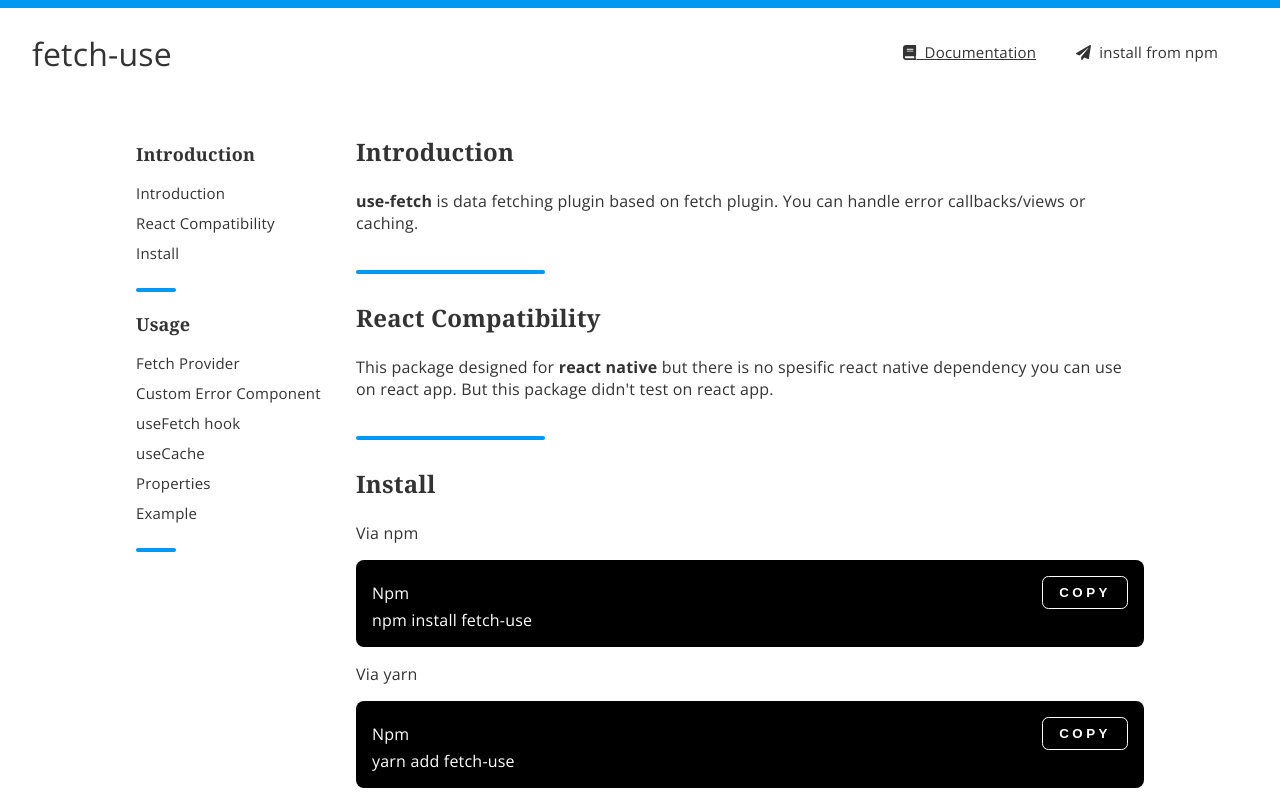
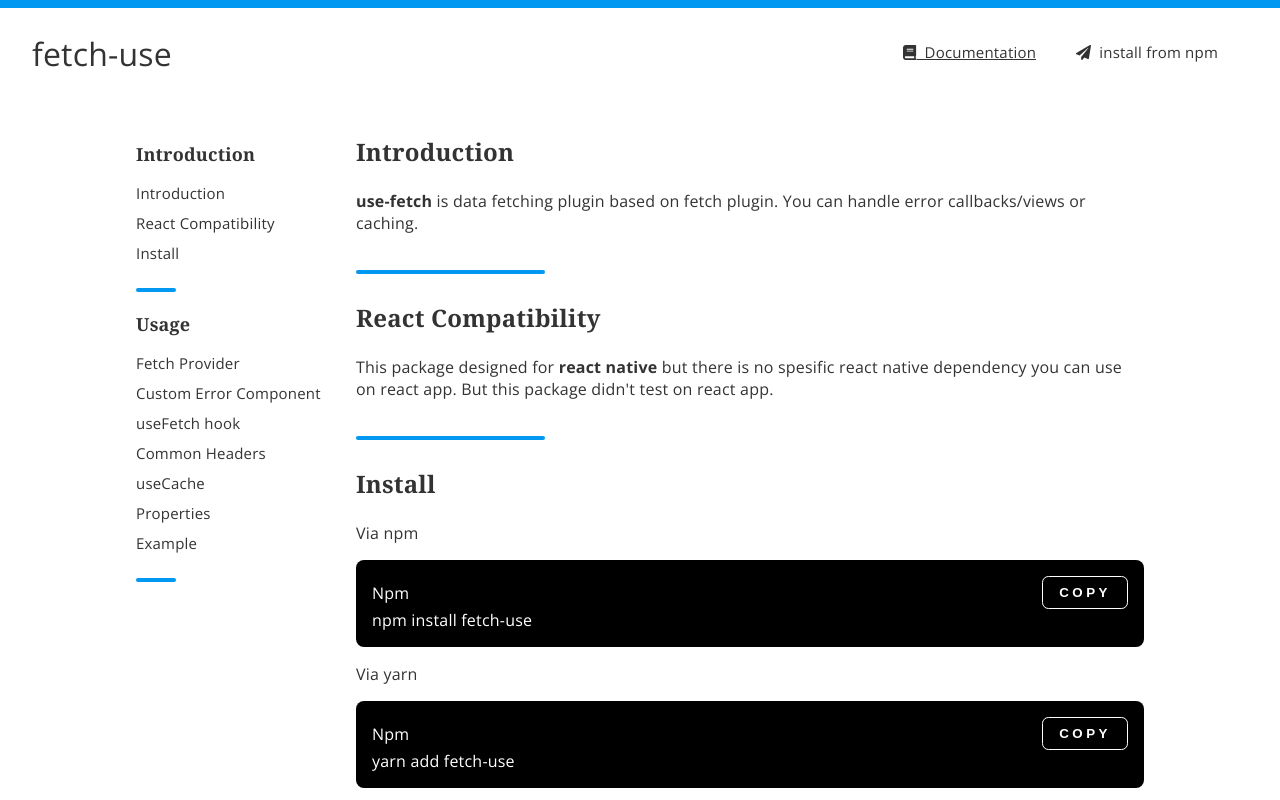
Before and after one commit to Akifcan/fetch-use-docs, a Vue app: page / in a window 1280 px wide. Shown: the top 800 px of the page. Built offline with nearby package versions, Linux system fonts and the light colour scheme.

Commit message:
doc updated

```diff
--- a/src/components/AppAside.vue
+++ b/src/components/AppAside.vue
@@ -8,6 +8,7 @@
 import UseCache from './docs/UseCache.vue'
 import AppRepository from './docs/AppRepository.vue'
 import AppProperties from './docs/AppProperties.vue'
+import CommonHeader from './docs/CommonHeader.vue'
 
 export interface SubProps {
   title: string
@@ -60,6 +61,11 @@
         component: UseFetchHook
       },
       {
+        title: 'Common Headers',
+        hash: '#common-headers',
+        component: CommonHeader
+      },
+      {
         title: 'useCache',
         hash: '#use-cache',
         component: UseCache
--- a/src/components/AppHeader.vue
+++ b/src/components/AppHeader.vue
@@ -3,7 +3,7 @@
     <div class="content">
       <a href="/" class="logo">fetch-use</a>
       <a class="right" style="text-decoration: underline" href="#"><i class="fas fa-book"></i>&nbsp; Documentation</a>
-      <a class="right" href="https://www.npmjs.com/package/fetch-use/v/1.0.7" target="_blank"
+      <a class="right" href="https://www.npmjs.com/package/fetch-use" target="_blank"
         ><i class="fas fa-paper-plane"></i>&nbsp; install from npm</a
       >
     </div>
--- /dev/null
+++ b/src/components/docs/CommonHeader.vue
@@ -0,0 +1,7 @@
+<template>
+  <p>You can set the default headers like axios.</p>
+  <AppCode
+    title="HomeScreen.tsx"
+    :code="[`import {UseFetchConst} from 'fetch-use'`, `UseFetchConst.headers = {authorization: Bearer 'asdfasdf'}`]"
+  />
+</template>
```
